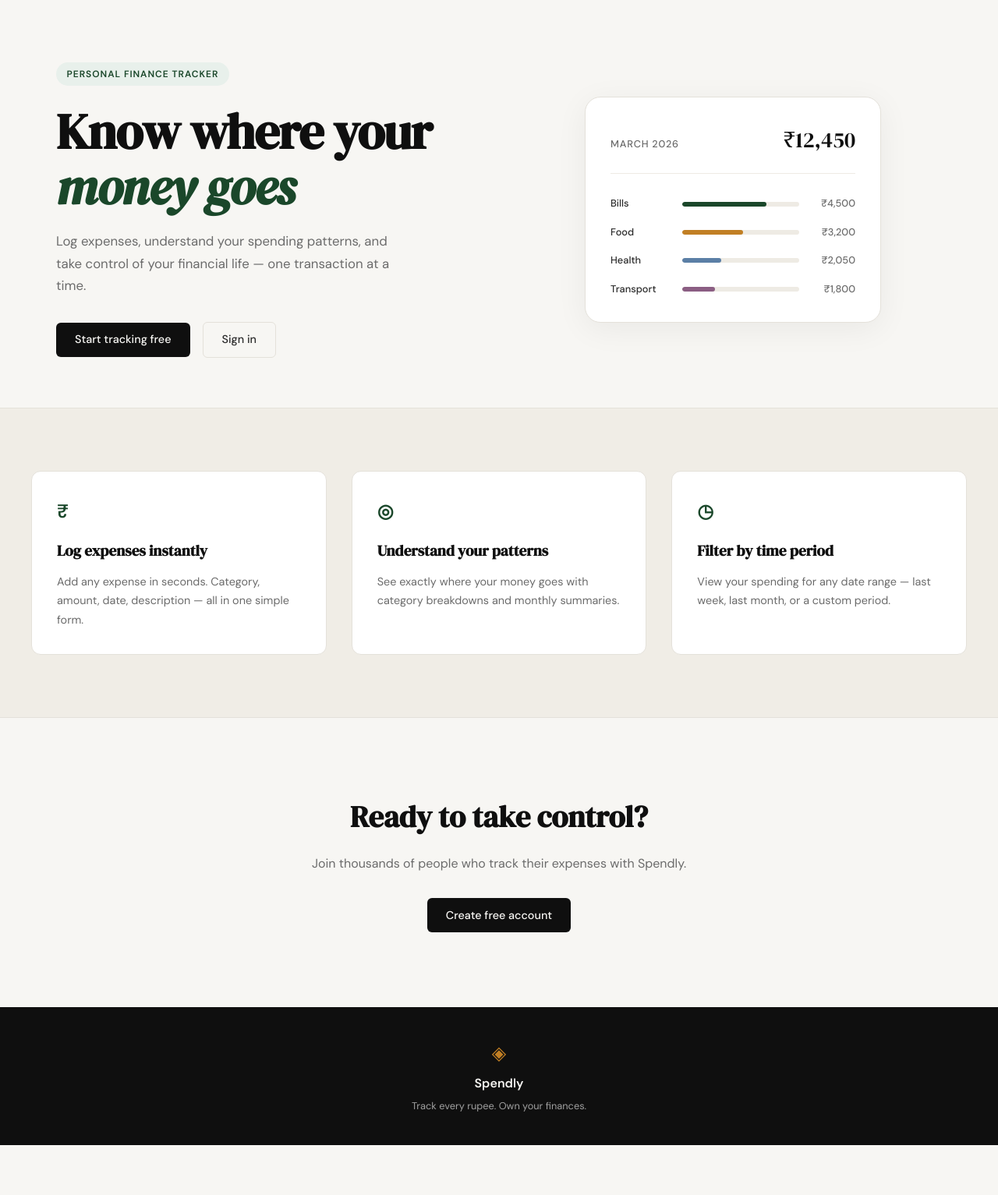
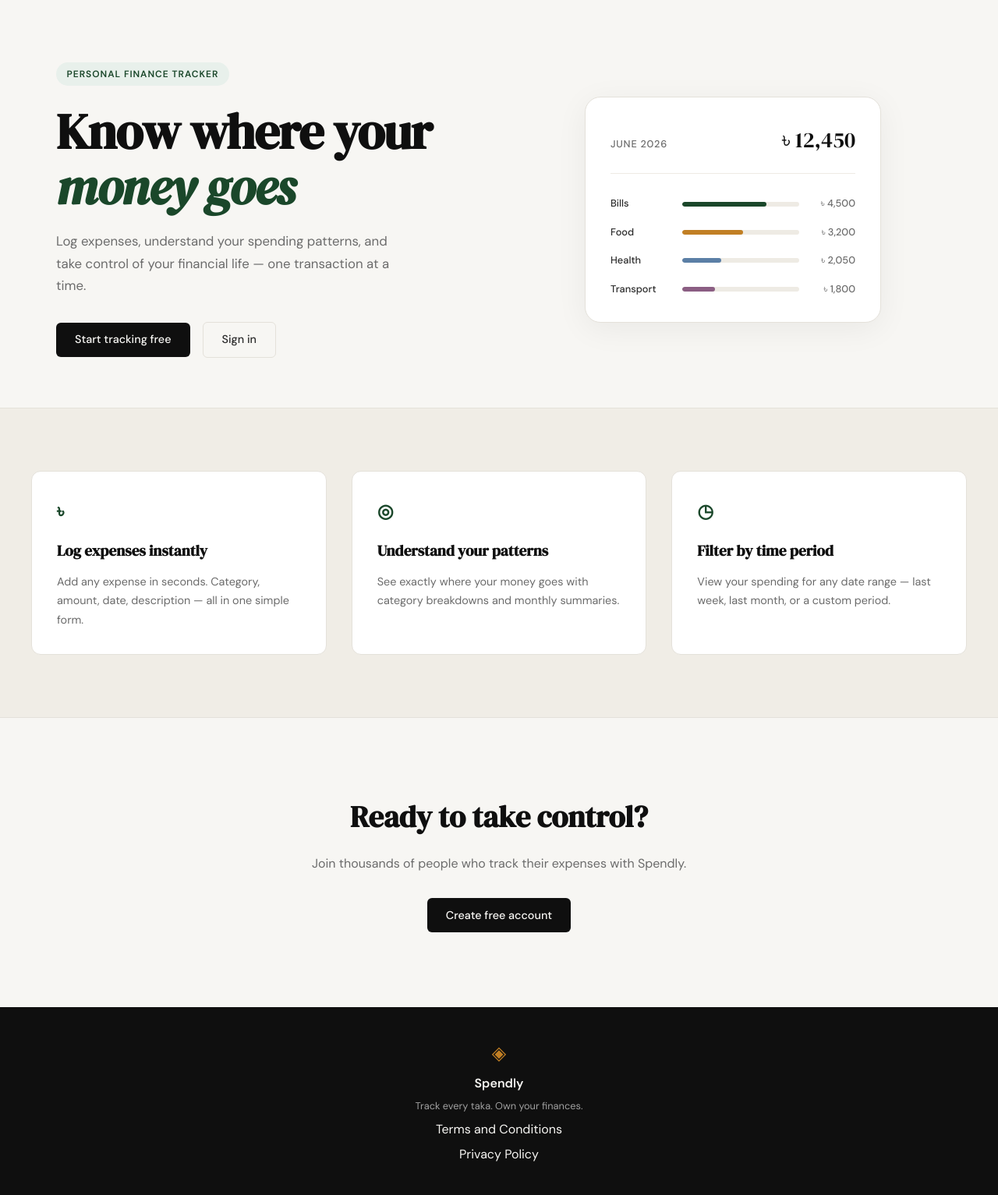
Before and after one commit to nadim45448/Spendly, a Flask app: page / in a window 1280 px wide. Shown: the part 61-1594 px from the top of the page at 78% size. Before the commit the page ends 1530 px from the top, so only its background shows below. Run offline with Flask 3, Linux system fonts and the light colour scheme.

Commit message:
landing: add terms and privacy links to footer
Co-authored-by: Copilot <223556219+Copilot@users.noreply.github.com>

```diff
--- a/templates/base.html
+++ b/templates/base.html
@@ -33,7 +33,9 @@
         <div class="footer-inner">
             <span class="brand-icon">◈</span>
             <span class="footer-name">Spendly</span>
-            <p class="footer-copy">Track every rupee. Own your finances.</p>
+            <p class="footer-copy">Track every taka. Own your finances.</p>
+             <a href="#">Terms and Conditions</a>
+            <a href="#">Privacy Policy</a>
         </div>
     </footer>
 
--- a/templates/landing.html
+++ b/templates/landing.html
@@ -1,6 +1,6 @@
 {% extends "base.html" %}
 
-{% block title %}Spendly — Track Every Rupee{% endblock %}
+{% block title %}Spendly — Track Every Taka{% endblock %}
 
 {% block content %}
 
@@ -24,8 +24,8 @@
     <div class="hero-visual">
         <div class="mock-card">
             <div class="mock-card-header">
-                <span class="mock-label">March 2026</span>
-                <span class="mock-total">₹12,450</span>
+                <span class="mock-label">June 2026</span>
+                <span class="mock-total"> ৳ 12,450</span>
             </div>
             <div class="mock-bars">
                 <div class="mock-bar-row">
@@ -33,28 +33,28 @@
                     <div class="mock-bar-track">
                         <div class="mock-bar" style="width: 72%"></div>
                     </div>
-                    <span class="mock-amt">₹4,500</span>
+                    <span class="mock-amt"> ৳ 4,500</span>
                 </div>
                 <div class="mock-bar-row">
                     <span class="mock-cat">Food</span>
                     <div class="mock-bar-track">
                         <div class="mock-bar mock-bar-2" style="width: 52%"></div>
                     </div>
-                    <span class="mock-amt">₹3,200</span>
+                    <span class="mock-amt"> ৳ 3,200</span>
                 </div>
                 <div class="mock-bar-row">
                     <span class="mock-cat">Health</span>
                     <div class="mock-bar-track">
                         <div class="mock-bar mock-bar-3" style="width: 33%"></div>
                     </div>
-                    <span class="mock-amt">₹2,050</span>
+                    <span class="mock-amt"> ৳ 2,050</span>
                 </div>
                 <div class="mock-bar-row">
                     <span class="mock-cat">Transport</span>
                     <div class="mock-bar-track">
                         <div class="mock-bar mock-bar-4" style="width: 28%"></div>
                     </div>
-                    <span class="mock-amt">₹1,800</span>
+                    <span class="mock-amt"> ৳ 1,800</span>
                 </div>
             </div>
         </div>
@@ -64,7 +64,7 @@
 <section class="features">
     <div class="features-inner">
         <div class="feature-card">
-            <div class="feature-icon">₹</div>
+            <div class="feature-icon">৳</div>
             <h3 class="feature-title">Log expenses instantly</h3>
             <p class="feature-body">Add any expense in seconds. Category, amount, date, description — all in one simple form.</p>
         </div>
```
